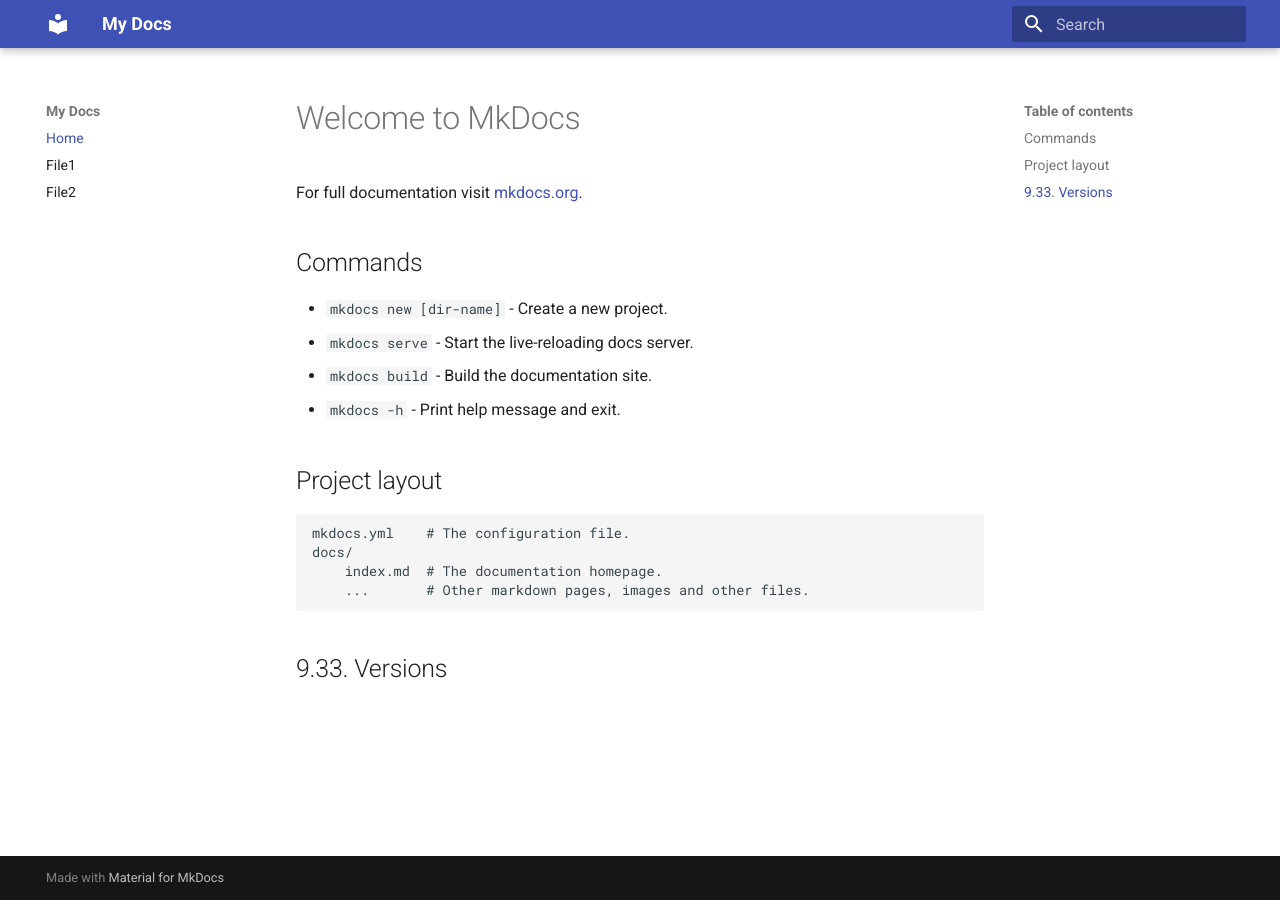
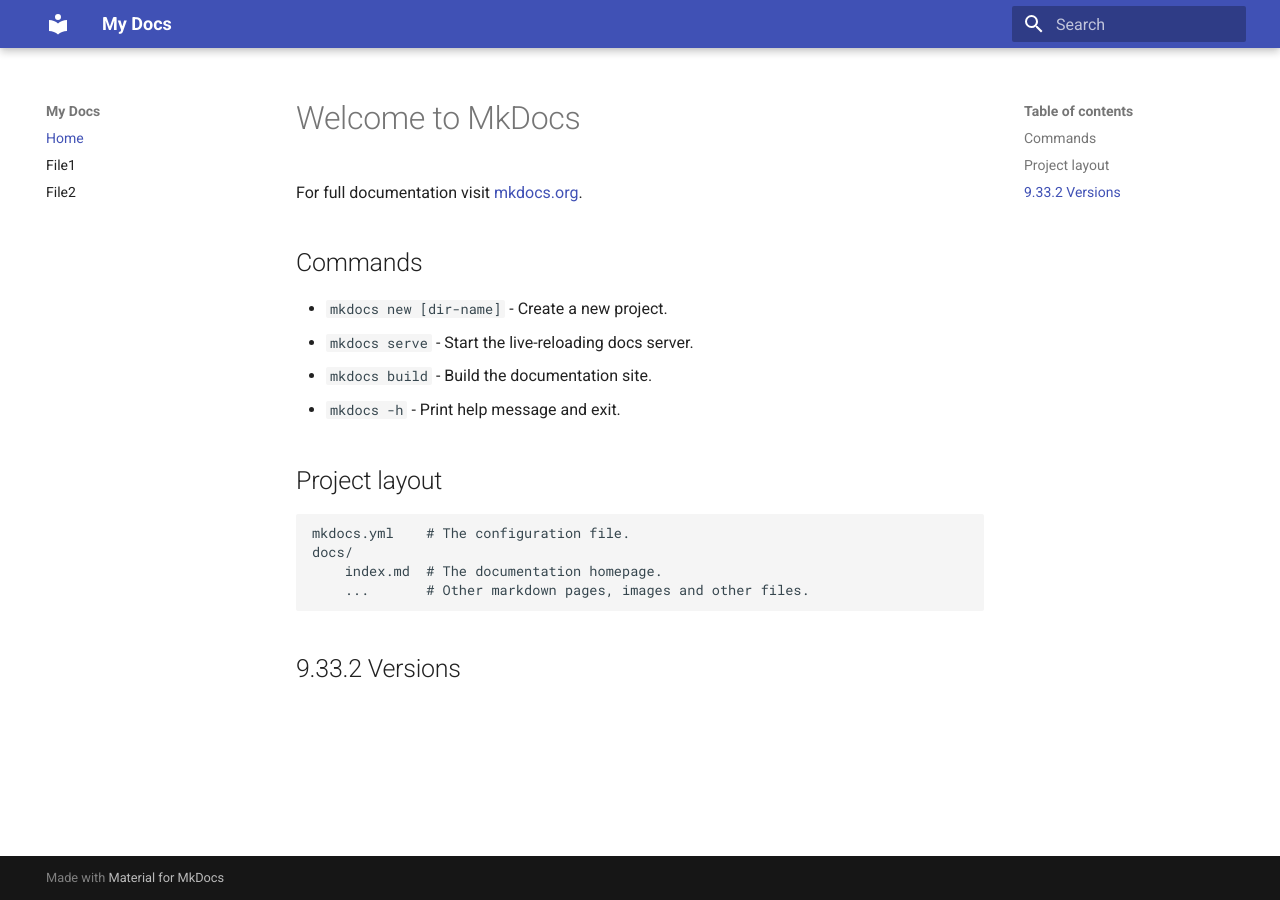
Before and after one commit to mvishwa27/mike_version1, an MkDocs documentation site: the page built from source/index.md, in a window 1280 px wide. Built offline with MkDocs 1.6.1 and Material for MkDocs 9.7.7, drawn with Linux system fonts in a browser that asks for light colours; the version menu is left out.

Commit message:
Update index.md

```diff
--- a/source/index.md
+++ b/source/index.md
@@ -16,4 +16,4 @@
         index.md  # The documentation homepage.
         ...       # Other markdown pages, images and other files.
 
-## 9.33. Versions
+## 9.33.2 Versions
```
